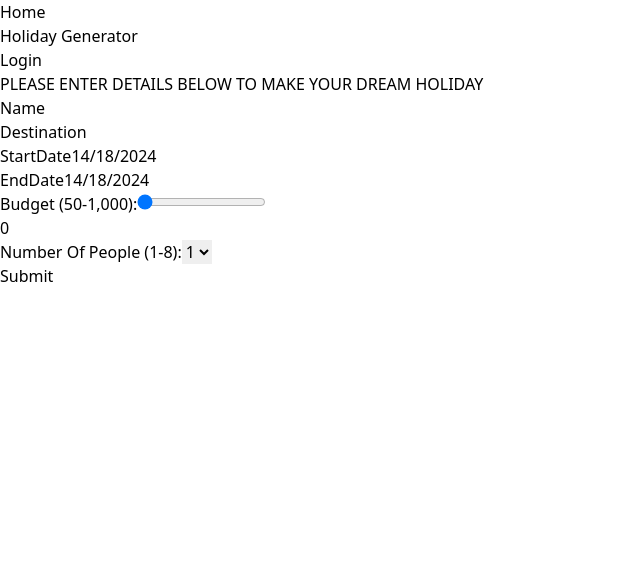
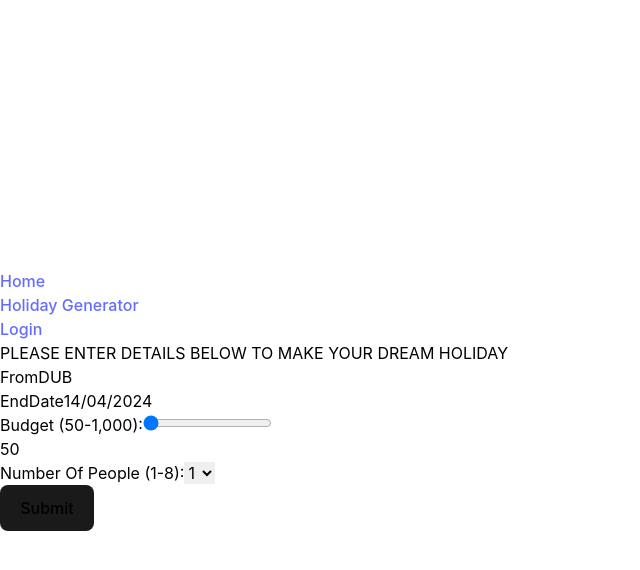
Before and after one commit to 3Joheb/destination-sensation, a React (Vite) app: page /holiday in a window 1280 px wide. Shown: the top 570 px of the page, without its empty margins (0-640 px from the left). Built offline with nearby package versions, Linux system fonts and the light colour scheme.

Commit message:
Input: [fix] date format

```diff
--- a/src/index.css
+++ b/src/index.css
@@ -2,16 +2,8 @@
 @tailwind components;
 @tailwind utilities;
 
-/* :root {
+:root {
     font-family: Inter, system-ui, Avenir, Helvetica, Arial, sans-serif;
-  line-height: 1.5;
-  font-weight: 400;
-
-  color-scheme: light dark;
-  color: rgba(255, 255, 255, 0.87);
-  background-color: #242424;
-
-  font-synthesis: none;
     text-rendering: optimizeLegibility;
     -webkit-font-smoothing: antialiased;
     -moz-osx-font-smoothing: grayscale;
@@ -22,6 +14,7 @@ a {
     color: #646cff;
     text-decoration: inherit;
 }
+
 a:hover {
     color: #535bf2;
 }
@@ -39,34 +32,6 @@ h1 {
     line-height: 1.1;
 }
 
-#app {
-  max-width: 1280px;
-  margin: 0 auto;
-  padding: 2rem;
-  text-align: center;
-}
-
-.logo {
-  height: 6em;
-  padding: 1.5em;
-  will-change: filter;
-  transition: filter 300ms;
-}
-.logo:hover {
-  filter: drop-shadow(0 0 2em #646cffaa);
-}
-.logo.vanilla:hover {
-  filter: drop-shadow(0 0 2em #3178c6aa);
-}
-
-.card {
-  padding: 2em;
-}
-
-.read-the-docs {
-  color: #888;
-}
-
 button {
     border-radius: 8px;
     border: 1px solid transparent;
@@ -78,26 +43,17 @@ button {
     cursor: pointer;
     transition: border-color 0.25s;
 }
+
 button:hover {
     border-color: #646cff;
 }
+
 button:focus,
 button:focus-visible {
     outline: 4px auto -webkit-focus-ring-color;
 }
 
-@media (prefers-color-scheme: light) {
-  :root {
-    color: #213547;
-    background-color: #ffffff;
-  }
-  a:hover {
-    color: #747bff;
-  }
-  button {
-    background-color: #f9f9f9;
-  }
-} */
+
 .container {
     display: flex;
     flex-direction: column;
--- a/src/pages/Holiday/Details.tsx
+++ b/src/pages/Holiday/Details.tsx
@@ -1,9 +1,8 @@
-import { useState } from "react"
+import { useState, useEffect } from "react"
 import { detailsData } from "./fakeData"
 import { IoIosArrowRoundDown } from "react-icons/io";
 
 const HolidayDetails = () => {
-    const [options, setOptions] = useState(detailsData)
     const [activities, setActivites] = useState(detailsData.activities.slice(0, 10))
     const [flight, setFlight] = useState(detailsData.flightDetails)
     const [images, setImages] = useState(detailsData.images)
@@ -16,14 +15,15 @@ const HolidayDetails = () => {
 
     //         // Send request to backend
     //         try {
-    //             const optionsRes = await fetch(`/api/flight-inspiration?${searchParm}`)
-    //             const optionsResult = await optionsRes.json()
-    //             if (!optionsRes.ok) {
+    //             const response = await fetch(`/api/holiday?${searchParm}`)
+    //             const result = await response.json()
+    //             if (!response.ok) {
     //                 throw new Error('Failed to fetch data') // Maybe show GUI feedback
     //             }
 
-    //             setOptions(optionsResult)
-    //             console.log(optionsResult)
+    //             setActivites(result.activities)
+    //             setFlight(result.flightDetails)
+    //             setImages(result.images)
     //         } catch (error) {
     //             console.error('Error fetching data:', error);
     //         }
@@ -34,7 +34,7 @@ const HolidayDetails = () => {
 
     return (
         <div>
-            <div className="flex gap-2 max-w-2xl max-h-80">
+            <div className="flex gap-2 max-w-2xl max-h-80 w-full h-full">
                 <div className="w-1/2">
                     <img src={images[0].hotLink} className="w-full h-full object-cover" />
                 </div>
--- a/src/pages/Holiday/Input.tsx
+++ b/src/pages/Holiday/Input.tsx
@@ -3,21 +3,25 @@ import DatePicker from "react-datepicker"
 import "react-datepicker/dist/react-datepicker.css"
 
 const Input = () => {
-    const [name, setName] = useState('');
-    const [destination, setDestination] = useState('');
-    const [startDate, setStartDate] = useState(new Date());
+    const [origin, setOrigin] = useState('DUB');
     const [endDate, setEndDate] = useState(new Date());
-    const [budget, setBudget] = useState(0);
+    const [budget, setBudget] = useState(50);
     const [numberOfPeople, setNumberOfPeople] = useState(1);
 
     const handleSubmit = (e: { preventDefault: () => void }) => {
         e.preventDefault();
-        console.log('From Submitted:', { name, destination, startDate, endDate, budget, numberOfPeople });
+        console.log('From Submitted:', { origin, endDate, budget, numberOfPeople });
 
-        const url = `/holiday/options?origin=${destination}&maxPrice=${budget}&departureDate=${endDate}`
+        const formattedDate = endDate.toLocaleDateString('en-GB', {
+            year: 'numeric',
+            day: '2-digit',
+            month: '2-digit',
+        }).replace(/\//g, '-');
+        console.log(formattedDate)
+
+        const url = `/holiday/options?origin=${origin}&maxPrice=${budget}&departureDate=${formattedDate}`
         window.location.href = url
     };
-
 
     return (
         <div>
@@ -25,29 +29,12 @@ const Input = () => {
             <h2> PLEASE ENTER DETAILS BELOW TO MAKE YOUR DREAM HOLIDAY </h2>
             <form onSubmit={handleSubmit}>
                 <div>
-                    <label htmlFor="name">Name</label>
+                    <label htmlFor="origin">From</label>
                     <input
                         type="text"
-                        id="name"
-                        value={name}
-                        onChange={(e) => setName(e.target.value)}
-                    />
-                </div>
-                <div>
-                    <label htmlFor="destination">Destination</label>
-                    <input
-                        type="text"
-                        id="destination"
-                        value={destination}
-                        onChange={(e) => setDestination(e.target.value)}
-                    />
-                </div>
-                <div>
-                    <label htmlFor="startDate">StartDate</label>
-                    <DatePicker
-                        selected={startDate}
-                        onChange={(date: Date | null) => date !== null && setStartDate(date)}
-                        dateFormat="dd/mm/yyyy"
+                        id="origin"
+                        value={origin}
+                        onChange={(e) => setOrigin(e.target.value)}
                     />
                 </div>
                 <div>
@@ -55,7 +42,7 @@ const Input = () => {
                     <DatePicker
                         selected={endDate}
                         onChange={(date: Date | null) => date !== null && setEndDate(date)}
-                        dateFormat="dd/mm/yyyy"
+                        dateFormat="dd/MM/yyyy"
                     />
                 </div>
 
@@ -66,6 +53,7 @@ const Input = () => {
                         id="budget"
                         min={50}
                         max={1000}
+                        step={10}
                         value={budget}
                         onChange={(e) => setBudget(parseInt(e.target.value))}
                     />
@@ -80,18 +68,9 @@ const Input = () => {
                     {Array.from({ length: 8 }, (_, i) => i + 1).map((num) => (
                         <option key={num} value={num}>{num}</option>
                     ))}
-                </select>
-
-
-                <div>
-
-                </div>
+                </select><br />
                 <button type="submit">Submit</button>
             </form>
-
-
-
-
         </div>
     )
 }
```
Lines whose indentation alone changed are shown as unchanged.
